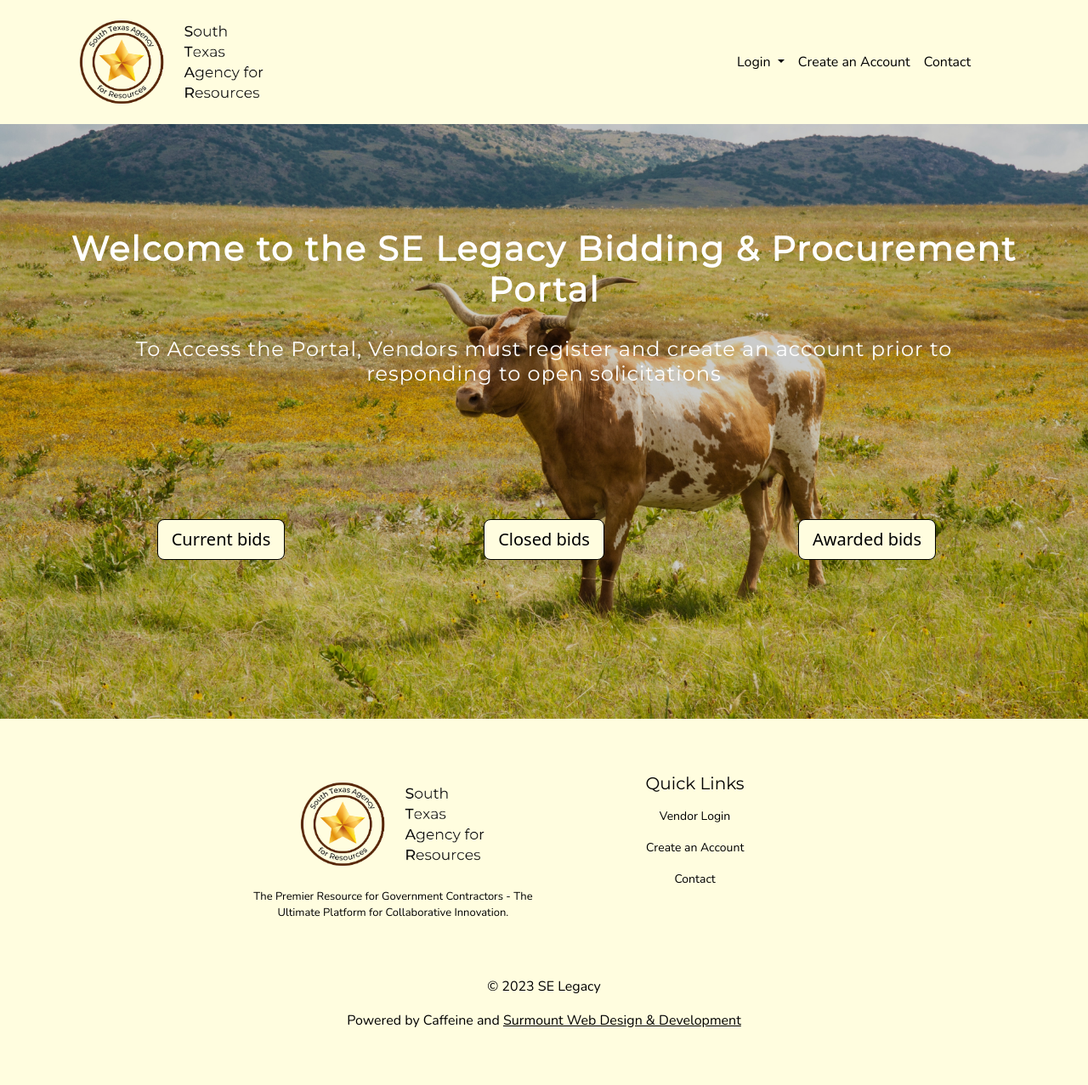
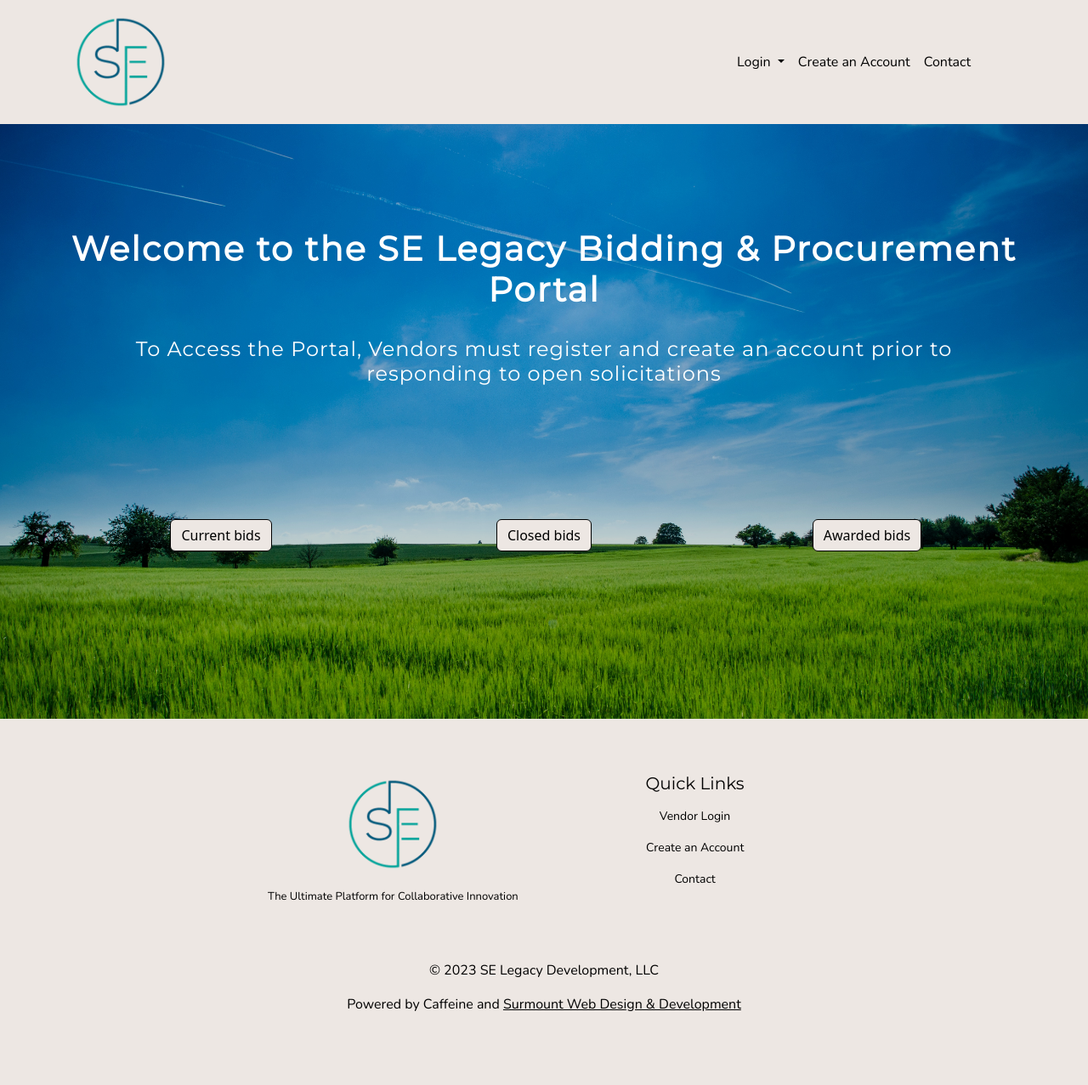
Before and after one commit to bharding216/se-legacy, a Python web app: template project/templates/index.html in a window 1280 px wide. Shown: the whole page at 85% size. After the commit the page ends 1190 px from the top, so only its background shows below. Run offline with Jinja, Linux system fonts and the light colour scheme; the template is opened without the code that fills it, so the values that code supplies are empty; some libraries are stand-ins or nearby versions.

Commit message:
Updated css and logo

```diff
--- a/project/static/css/main.css
+++ b/project/static/css/main.css
@@ -1,12 +1,12 @@
-/*
-The color palette:
-Dark Brown: #582707
-Rust: #E2725B
-Tan: #FFB67D
-Cream: #FFFDD0
-Mustard: #FFDB58
 
-*/
+
+:root {
+  --primary-color: #015B7E;
+  --secondary-color: #00A69C;
+  --white: #ffffff;
+  --off-white: #EDE7E3;
+  --accent-color: #FFA62B;
+}
 
 
 .wrapper {
@@ -44,7 +44,7 @@
   }
 
   .navbar-custom {
-    background-color: #fffddf;
+    background-color: var(--off-white);
   }
 
   .nav-link {
@@ -52,7 +52,7 @@
   }
 
   .nav-link:hover {
-    color: #E2725B;
+    color: var(--accent-color);
   }
 
   .navbar-toggler {
@@ -61,38 +61,38 @@
 
 
   .btn-primary {
-    background-color: #582707;
+    background-color: var(--primary-color);
     border-color: black;
-    color: white;
+    color: var(--white);
   }
 
   .btn-primary:hover {
-    background-color: #FFFDD0;
+    background-color: var(--secondary-color);
     border-color: black;
-    color:black;
+    color: var(--white);
   }
 
   .btn-primary:focus {
-    background-color: #FFFDD0 !important;
+    background-color: var(--secondary-color) !important;
     border-color: black;
-    color:black;
+    color: var(--white);
   }
 
   .btn-reversed {
-    background-color: #fffddf;
+    background-color: var(--off-white);
     border-color: black;
     color: black;
   }
 
   .btn-reversed:hover {
-    background-color: #FFB67D;
+    background-color: var(--accent-color);
     border-color: black;
     color:black;
   }
 
 
   .footer {
-    background-color: #fffddf;
+    background-color: var(--off-white);
   }
 
   .hover-link {
@@ -104,7 +104,7 @@
   }
 
   .hover-link:hover {
-    color: #E2725B;
+    color: lightblue;
   }
 
 
--- a/project/templates/base.html
+++ b/project/templates/base.html
@@ -59,7 +59,7 @@
                 <!--Logo to the left-->
                 <a class="navbar-brand" href="{{ url_for('views.index') }}">
                     <img src="/static/logo.png"
-                        width="240" height="120" class="d-inline-block align-top" alt="Unified Science Labs logo with an image of an Erlenmeyer flask made of bubbles">
+                        width="120" height="120" class="d-inline-block align-top" alt="Unified Science Labs logo with an image of an Erlenmeyer flask made of bubbles">
                 </a>
 
                 <button class="navbar-toggler"
@@ -165,10 +165,9 @@
 
             <div class="row pb-5 pt-3 footer-row">
                 <div class="col-6">
-                    <a href="{{ url_for('views.index') }}"><img src="/static/logo.png" width="240" height="120" class="img-fluid rounded"></a>
+                    <a href="{{ url_for('views.index') }}"><img src="/static/logo.png" width="120" height="120" class="img-fluid rounded"></a>
                     <p class="mt-3" style="color: black; font-size: small;">
-                        The Premier Resource for Government Contractors
-                        - The Ultimate Platform for Collaborative Innovation.
+                        The Ultimate Platform for Collaborative Innovation
                     </p>
                 </div>
 
@@ -201,7 +200,7 @@
 
             <div class="row">
                 <p style="color: black;">
-                    &copy; 2023 SE Legacy
+                    &copy; 2023 SE Legacy Development, LLC
                 </p>
 
                 <p style="color: black;">
--- a/project/templates/index.html
+++ b/project/templates/index.html
@@ -1,6 +1,6 @@
 {% extends 'base.html' %}
 
-{% block title %}South Texas's Platform for Streamlined Project Bidding{% endblock %}
+{% block title %}SE Legacy - The Ultimate Platform for Streamlined Project Bidding{% endblock %}
 
 {% block content %}
 
@@ -43,26 +43,26 @@
 
 
         <div class="row mb-3 pt-5" style="margin-top: 100px;">
-            <div class="col-4 align-items-center justify-content-center d-flex">
+            <div class="col-12 col-sm-4 mb-4 mb-sm-0 align-items-center justify-content-center d-flex">
                 <div class="text-center">
                     <a href="{{ url_for('views.current_bids') }}">
-                        <button type="button" class="btn btn-reversed btn-lg" data-aos="fade-up">Current bids</button>
+                        <button type="button" class="btn btn-reversed" data-aos="fade-right" data-aos-delay="100">Current bids</button>
                     </a>
                 </div>
             </div>
 
-            <div class="col-4 align-items-center justify-content-center d-flex">
+            <div class="col-12 col-sm-4 mb-4 mb-sm-0 align-items-center justify-content-center d-flex">
                 <div class="text-center">
                     <a href="{{ url_for('views.closed_bids') }}">
-                        <button type="button" class="btn btn-reversed btn-lg" data-aos="fade-up">Closed bids</button>
+                        <button type="button" class="btn btn-reversed" data-aos="fade-right" data-aos-delay="250">Closed bids</button>
                     </a>
                 </div>
             </div>
 
-            <div class="col-4 align-items-center justify-content-center d-flex">
+            <div class="col-12 col-sm-4 mb-4 mb-sm-0 align-items-center justify-content-center d-flex">
                 <div class="text-center">
                     <a href="{{ url_for('views.awarded_bids') }}">
-                        <button type="button" class="btn btn-reversed btn-lg" data-aos="fade-up">Awarded bids</button>
+                        <button type="button" class="btn btn-reversed" data-aos="fade-right" data-aos-delay="400">Awarded bids</button>
                     </a>
                 </div>
             </div>
```
Also changed, not shown: project/static/contract.png (deleted), project/static/favicon.ico, project/static/homepage_bg.jpg, project/static/homepage_bg2.jpg (added), project/static/logo.png, project/static/old_favicon.ico (deleted), 1 other file.
